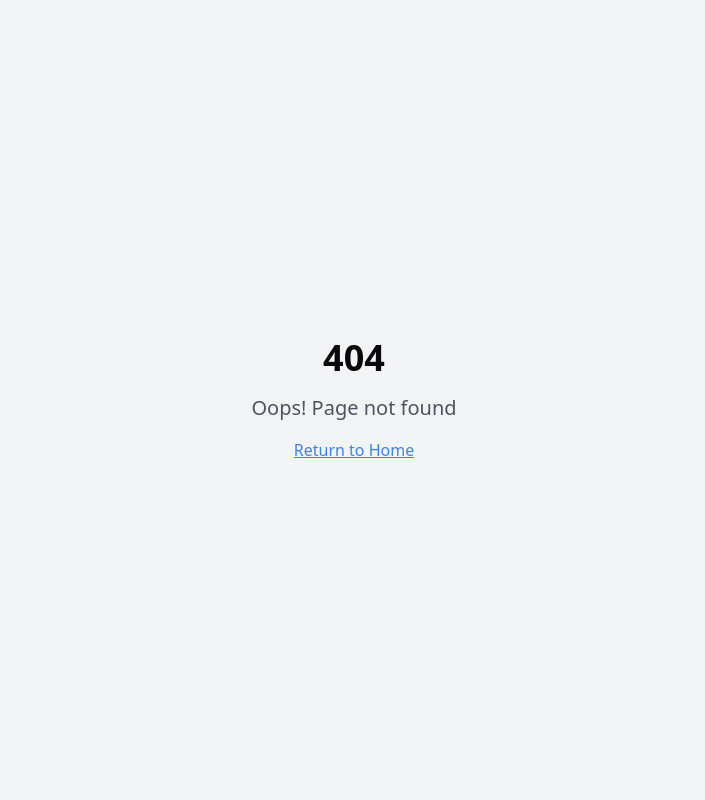
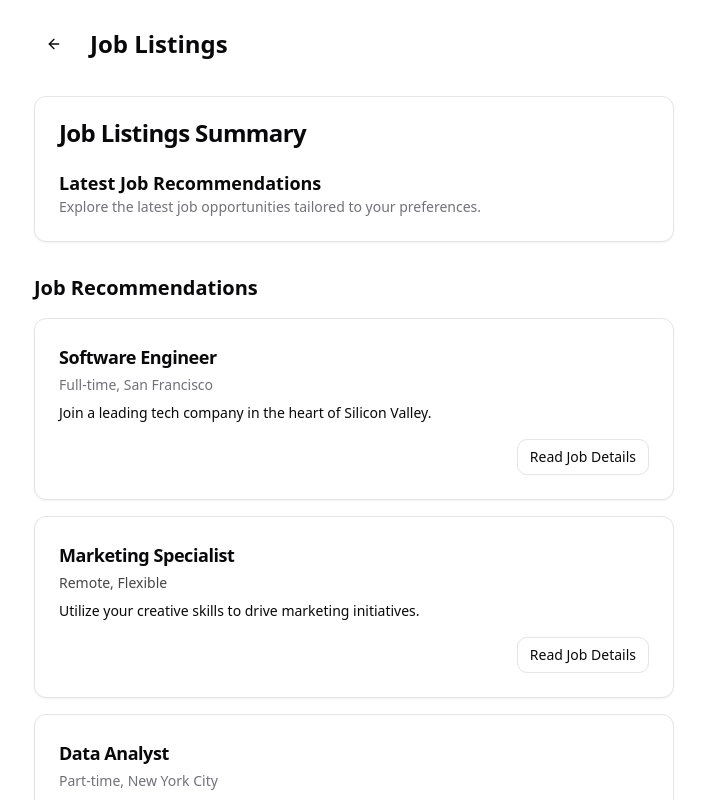
Before and after one commit to ladylikelaura/voice-job-connect, a React (Vite) app: page /jobs in a window 1280 px wide. Before the commit this address had no page. Shown: the top 800 px of the page, without its empty margins (286-991 px from the left). Built offline with nearby package versions, Linux system fonts and the light colour scheme.

Commit message:
Implement job listing screen
Implements the job listing screen based on the provided layout.

```diff
--- a/src/App.tsx
+++ b/src/App.tsx
@@ -9,6 +9,7 @@ import Index from "./pages/Index";
 import Auth from "./pages/Auth";
 import Dashboard from "./pages/Dashboard";
 import NotFound from "./pages/NotFound";
+import Jobs from "./pages/Jobs";
 
 const queryClient = new QueryClient();
 
@@ -23,6 +24,7 @@ const App = () => (
             <Route path="/" element={<Index />} />
             <Route path="/auth" element={<Auth />} />
             <Route path="/dashboard" element={<Dashboard />} />
+            <Route path="/jobs" element={<Jobs />} />
             <Route path="*" element={<NotFound />} />
           </Routes>
         </AuthProvider>
--- /dev/null
+++ b/src/pages/Jobs.tsx
@@ -0,0 +1,85 @@
+
+import { ArrowLeft } from "lucide-react";
+import { Button } from "@/components/ui/button";
+import { Card, CardContent, CardDescription, CardHeader, CardTitle } from "@/components/ui/card";
+import { cn } from "@/lib/utils";
+
+const jobListings = [
+  {
+    title: "Software Engineer",
+    type: "Full-time",
+    location: "San Francisco",
+    description: "Join a leading tech company in the heart of Silicon Valley.",
+  },
+  {
+    title: "Marketing Specialist",
+    type: "Remote, Flexible",
+    location: "",
+    description: "Utilize your creative skills to drive marketing initiatives.",
+  },
+  {
+    title: "Data Analyst",
+    type: "Part-time",
+    location: "New York City",
+    description: "Analyze data trends for a dynamic startup.",
+  },
+];
+
+export default function Jobs() {
+  return (
+    <div className="container max-w-2xl px-4 py-6 mx-auto space-y-8 animate-fade-in">
+      {/* Header */}
+      <div className="flex items-center gap-4">
+        <Button variant="ghost" size="icon" className="shrink-0">
+          <ArrowLeft className="w-5 h-5" />
+        </Button>
+        <h1 className="text-2xl font-semibold">Job Listings</h1>
+      </div>
+
+      {/* Summary Card */}
+      <Card>
+        <CardHeader>
+          <CardTitle>Job Listings Summary</CardTitle>
+        </CardHeader>
+        <CardContent>
+          <h3 className="font-semibold text-lg">Latest Job Recommendations</h3>
+          <p className="text-sm text-muted-foreground">
+            Explore the latest job opportunities tailored to your preferences.
+          </p>
+        </CardContent>
+      </Card>
+
+      {/* Job Recommendations */}
+      <div>
+        <h2 className="text-xl font-semibold mb-4">Job Recommendations</h2>
+        <div className="space-y-4">
+          {jobListings.map((job, index) => (
+            <Card key={index} className="overflow-hidden">
+              <div className="p-6">
+                <CardTitle className="text-lg mb-1">{job.title}</CardTitle>
+                <CardDescription className={cn(
+                  "text-sm mb-2",
+                  job.location ? "text-muted-foreground" : "text-primary/80"
+                )}>
+                  {job.type}
+                  {job.location && `, ${job.location}`}
+                </CardDescription>
+                <p className="text-sm mb-4">{job.description}</p>
+                <div className="flex justify-end">
+                  <Button variant="outline" size="sm">
+                    Read Job Details
+                  </Button>
+                </div>
+              </div>
+            </Card>
+          ))}
+        </div>
+      </div>
+
+      {/* More Jobs Button */}
+      <Button className="w-full bg-muted text-muted-foreground hover:bg-muted/80">
+        More Jobs
+      </Button>
+    </div>
+  );
+}
```
